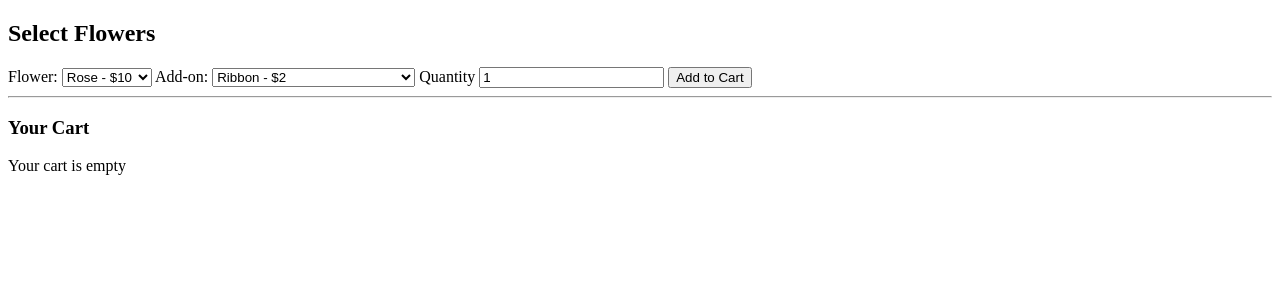
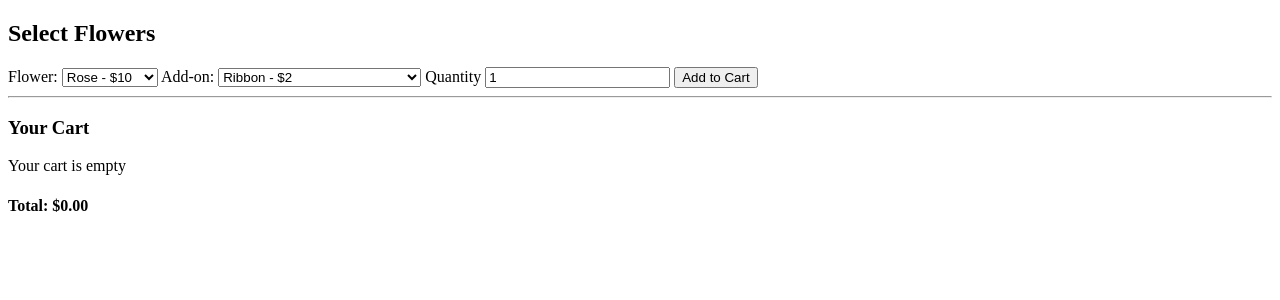
Before and after one commit to Ranjotvirk/CSC2_Flask_Practise, a Flask app: page / in a window 1280 px wide. Shown: the top 300 px of the page. Run offline with Flask 3, Linux system fonts and the light colour scheme.

Commit message:
For teacher

```diff
--- a/app.py
+++ b/app.py
@@ -9,7 +9,8 @@
 def index():
     flowers, addons = load_data()
     cart = session.get('cart', {})
-    return render_template('index.html' ,  flowers=flowers, addons=addons, cart=cart)
+    total = calculate_total(cart)
+    return render_template('index.html' ,  flowers=flowers, addons=addons, cart=cart, total=total)
 
 @app.route("/test")
 def test():
@@ -63,18 +64,25 @@
     flash(f"{quantity} {flower}(s) added to cart.")
     return redirect(url_for('index'))
 
+
 @app.route('/remove_from_cart/<item>')
-def remove_from_cart():
+def remove_from_cart(item):
     cart = session.get('cart', {})
-
     if item in cart:
         del cart[item]
         session['cart'] = cart
         session.modified = True
-        flash(f"{item} remove from cart.")
+
+        flash(f"Removed all {item} from the cart.")
     else:
         flash("Item not found in cart")
 
     return redirect(url_for('index'))
+
+def calculate_total(cart):
+    total = sum(item['price'] * item['quantity'] for item in cart.values())
+    return total
+
+
 if __name__ == '__main__':
     app.run(debug=True)
--- a/data/flowers.json
+++ b/data/flowers.json
@@ -10,5 +10,8 @@
     },
     "Daisy": {
         "price": 10, "stock": 100
+    },
+    "Orchid": {
+        "price": 10, "stock":1000
     }
 }
--- a/templates/index.html
+++ b/templates/index.html
@@ -48,14 +48,17 @@
             {{ item }}: {{ '%.2f' % detail['quantity'] }} *
                                     ${{ detail['price'] }}
             = ${{ detail['quantity'] * detail['price'] }}
-            <a herf="{{ url_for('remove_from_cart', item=item) }}">[Remove]</a>
+            <a href="{{ url_for('remove_from_cart', item=item) }}">[Remove]</a>
         </li>
         {% endfor %}
     {% else %}
         <p>Your cart is empty</p>
     {% endif %}
 </ul>
+ </form>
 
- </form>
+<h4>Total: ${{ '%.2f' % total }}</h4>
+
+
 </body>
 </html>
```
